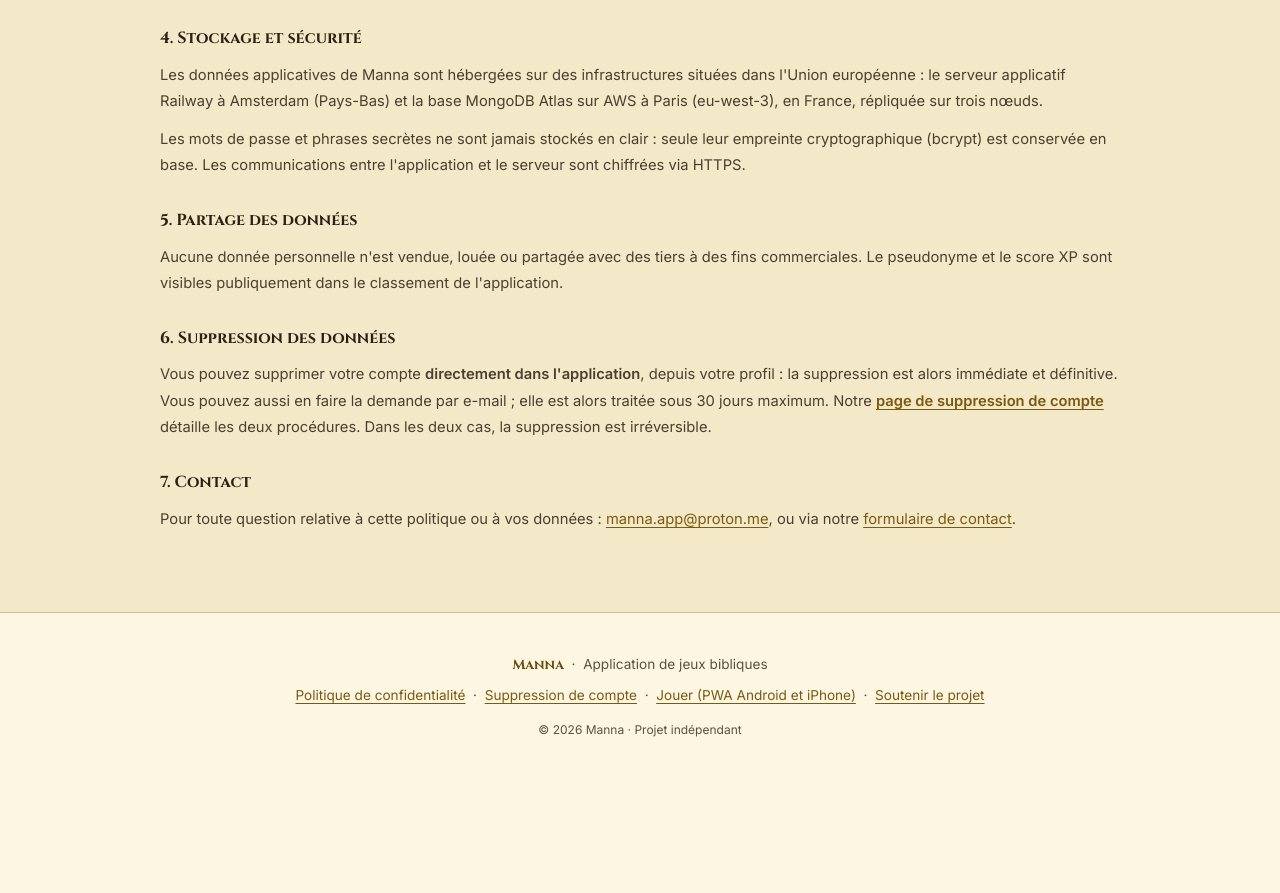
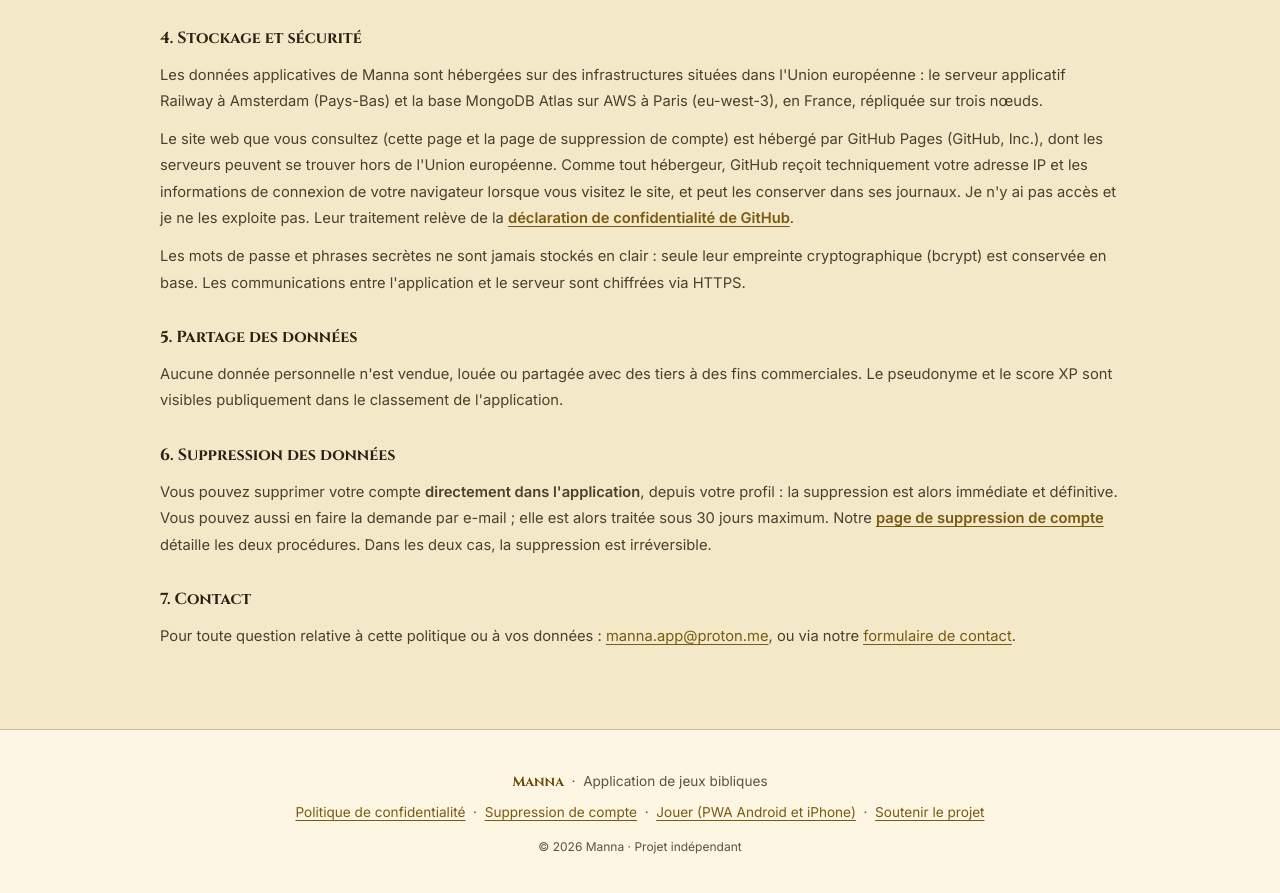
Before and after one commit to liabra/bibleduo-site, a plain HTML site: page index.html in a window 1280 px wide. Shown: the part 7653-8546 px from the top of the page. Before the commit the page ends 8433 px from the top, so only its background shows below. Drawn offline with Linux system fonts and the light colour scheme.

Commit message:
Politique de confidentialité : mention de l'hébergement GitHub Pages

```diff
--- a/index.html
+++ b/index.html
@@ -791,6 +791,15 @@
         trois nœuds.
       </p>
       <p style="margin-top:.7rem;">
+        Le site web que vous consultez (cette page et la page de suppression de compte) est
+        hébergé par GitHub Pages (GitHub, Inc.), dont les serveurs peuvent se trouver hors de
+        l'Union européenne. Comme tout hébergeur, GitHub reçoit techniquement votre adresse IP
+        et les informations de connexion de votre navigateur lorsque vous visitez le site, et
+        peut les conserver dans ses journaux. Je n'y ai pas accès et je ne les exploite pas.
+        Leur traitement relève de la
+        <a href="https://docs.github.com/fr/site-policy/privacy-policies/github-general-privacy-statement" rel="noopener noreferrer" style="color:var(--gold);font-weight:600;">déclaration de confidentialité de GitHub</a>.
+      </p>
+      <p style="margin-top:.7rem;">
         Les mots de passe et phrases secrètes ne sont jamais stockés en clair : seule leur empreinte cryptographique (bcrypt) est conservée en base. Les communications entre l'application et le serveur sont chiffrées via HTTPS.
       </p>
     </div>
```
